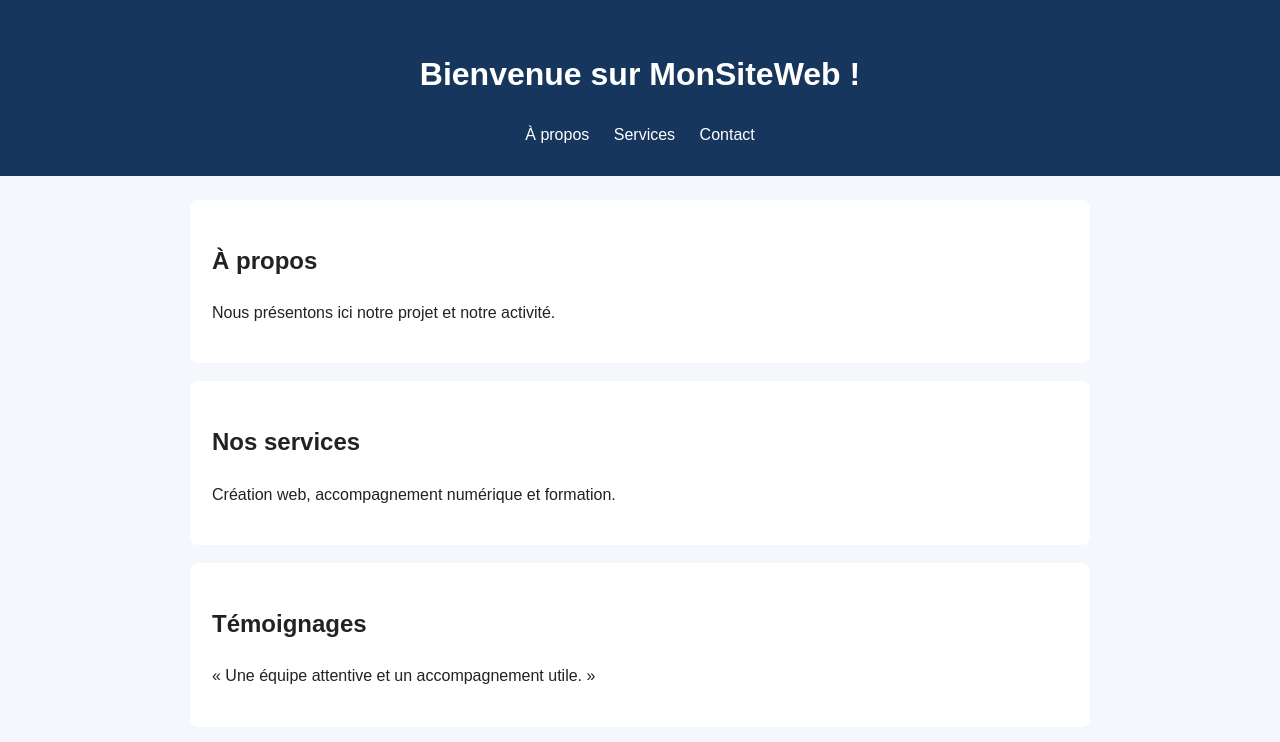
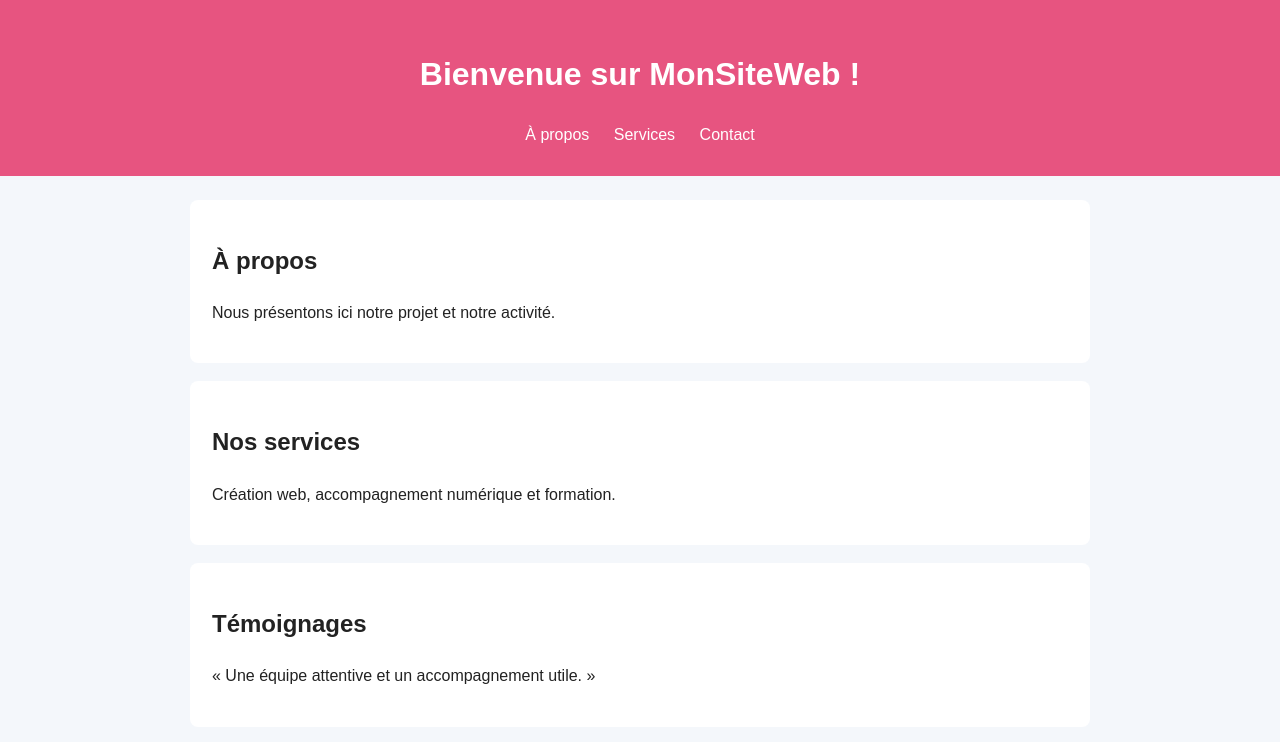
Before and after one commit to nodemnodemlucaevans/MonSiteWeb, a plain HTML site: page index.html in a window 1280 px wide. Shown: the top 742 px of the page. Drawn offline with Linux system fonts and the light colour scheme.

Commit message:
fix: changer la couleur de l'en-tête en rose

```diff
--- a/style.css
+++ b/style.css
@@ -1,6 +1,6 @@
 * { box-sizing: border-box; }
 body { margin: 0; font-family: Arial, sans-serif; line-height: 1.6; color: #222; background: #f4f7fb; }
-header { padding: 28px 16px; text-align: center; color: white; background: #17365d; }
+header { padding: 28px 16px; text-align: center; color: white; background: #e75480; }
 nav a { margin: 0 10px; color: white; text-decoration: none; }
 main { width: min(900px, 92%); margin: 24px auto; }
 section { margin-bottom: 18px; padding: 22px; background: white; border-radius: 8px; }
```
